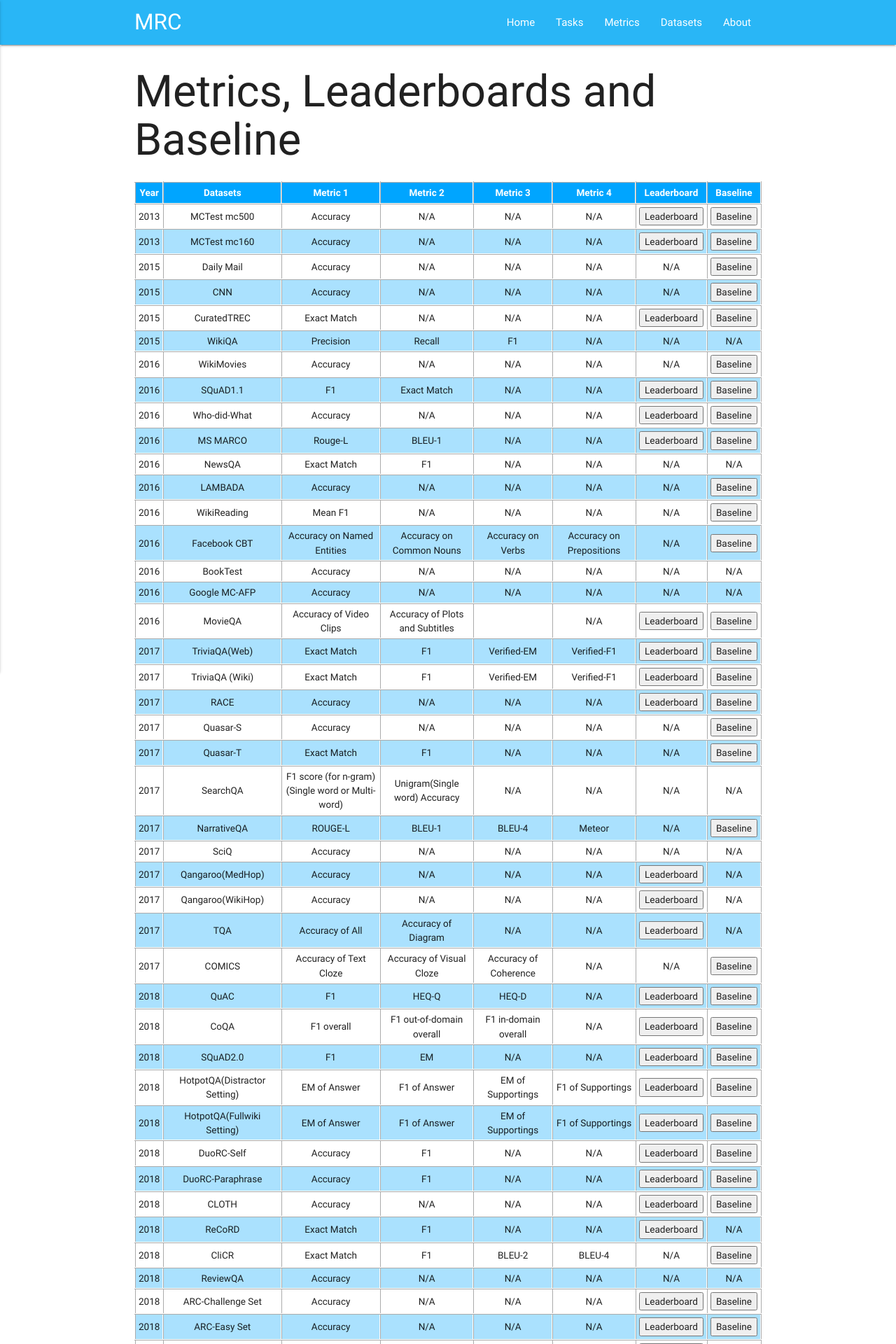
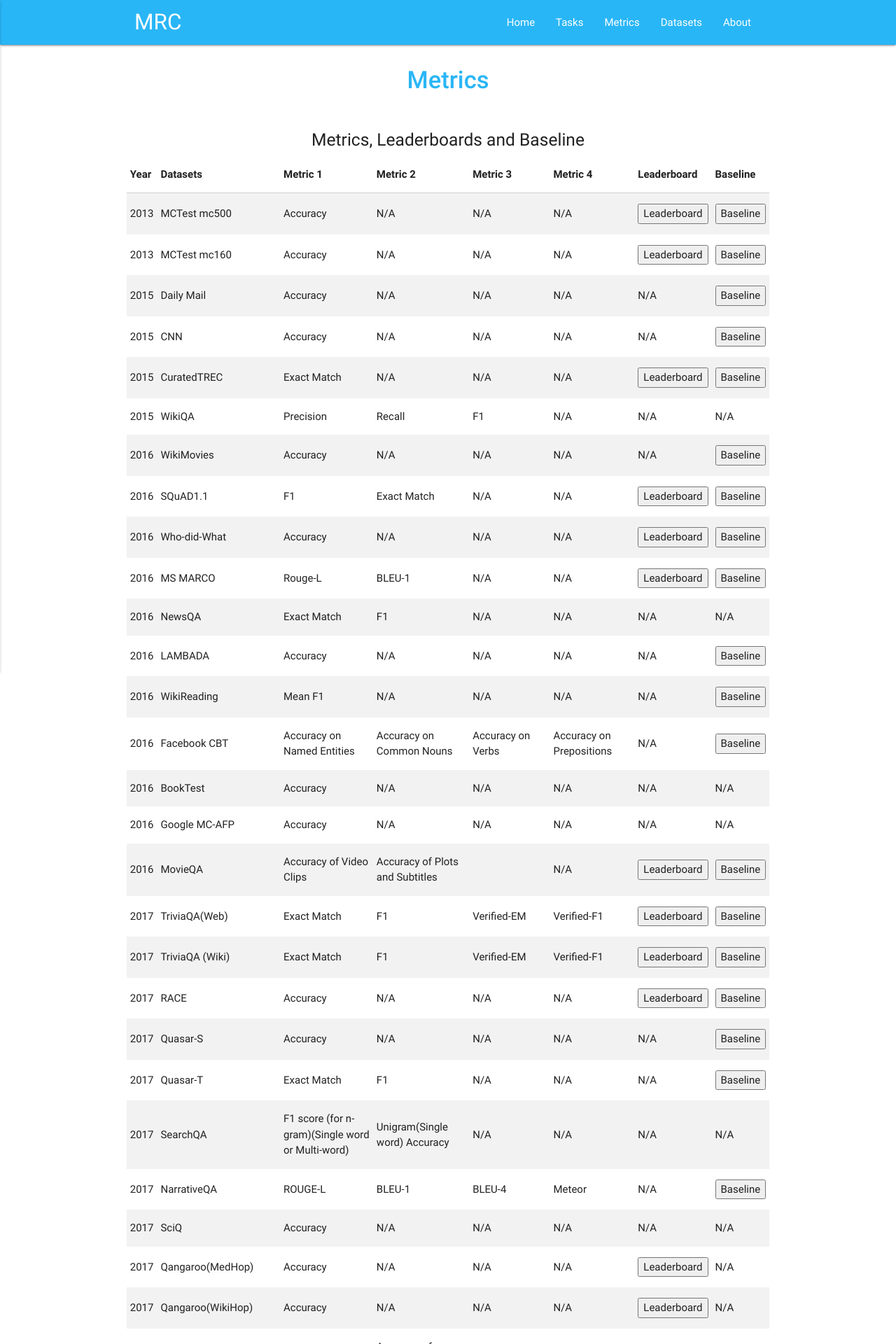
Before and after one commit to MRC-Datasets/MRC-Datasets.github.io, a Jekyll site: the page built from example2.md, in a window 1280 px wide. Shown: the top 1920 px of the page at 70% size. Built offline with Jekyll 4.4.1, drawn with Linux system fonts in a browser that asks for light colours.

Commit message:
Update example2.md

```diff
--- a/example2.md
+++ b/example2.md
@@ -4,42 +4,16 @@ title: Metrics
 permalink: /Metrics/
 ---
 
-<style>
 
-    .table2 table {
-        width:100%;
-        margin:15px 0;
-        border:0;
-    }
-    .table2 th {
-        background-color:#00A5FF;
-        color:#FFFFFF
-    }
-    .table2,.table2 th,.table2 td {
-        font-size:0.95em;
-        text-align:center;
-        padding:4px;
-        border-collapse:collapse;
-    }
-    .table2 th,.table2 td {
-        border: 1px solid #2087fe;
-        border-width:1px 0 1px 0;
-        border:2px inset #ffffff;
-    }
-    .table2 tr {
-        border: 1px solid #ffffff;
-    }
-    .table2 tr:nth-child(odd){
-        background-color:#aae1fe;
-    }
-    .table2 tr:nth-child(even){
-        background-color:#ffffff;
-    }
-</style>
 
-<h1 class="color1">{{ "Metrics, Leaderboards and Baseline" | escape }}</h1>
-<table class=table2>
-    <tr>
+<h1 class="page-title">{{ page.title | escape }}</h1>
+
+ <div class="section"   align="center" >
+     <h5>Metrics, Leaderboards and Baseline</h5>
+     <div class="row"  >
+          <table align="center"  class="striped">
+               <thead>
+                 <tr>
         <th>Year</th>
         <th>Datasets</th>
         <th>Metric 1</th>
@@ -49,7 +23,9 @@ permalink: /Metrics/
         <th>Leaderboard</th>
         <th>Baseline</th>
     </tr>
-    <tr>
+     </thead>
+  <tbody>
+	<tr>
         <td>2013</td>
         <td>MCTest  mc500</td>
         <td>Accuracy</td>
@@ -619,10 +595,7 @@ permalink: /Metrics/
         <td><button onclick="window.open('https://leaderboard.allenai.org/drop/submissions/public');">Leaderboard</button></td>
         <td><button onclick="window.open('https://allennlp.org/drop');">Baseline</button></td>
     </tr>
-
-
-
-
-
-</table>
-<br />
+	</tbody>
+            </table>
+          </div>
+    </div>
```
